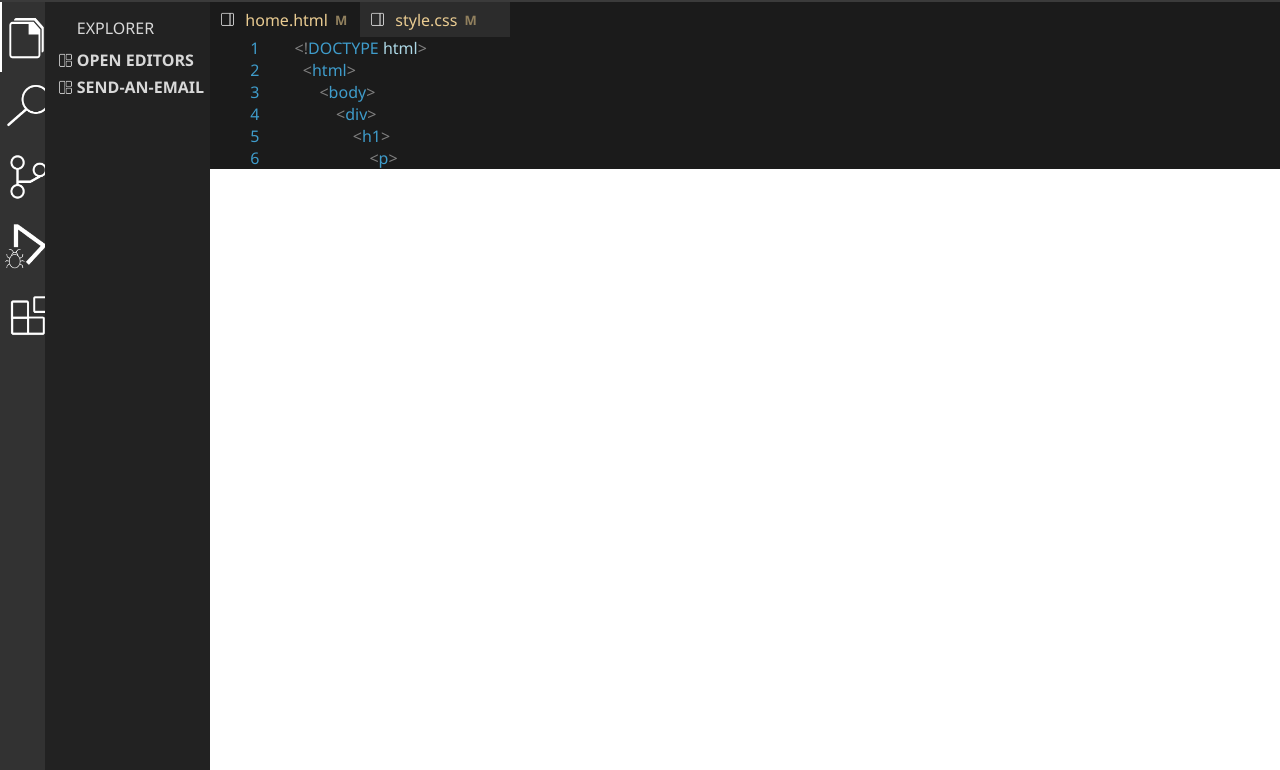
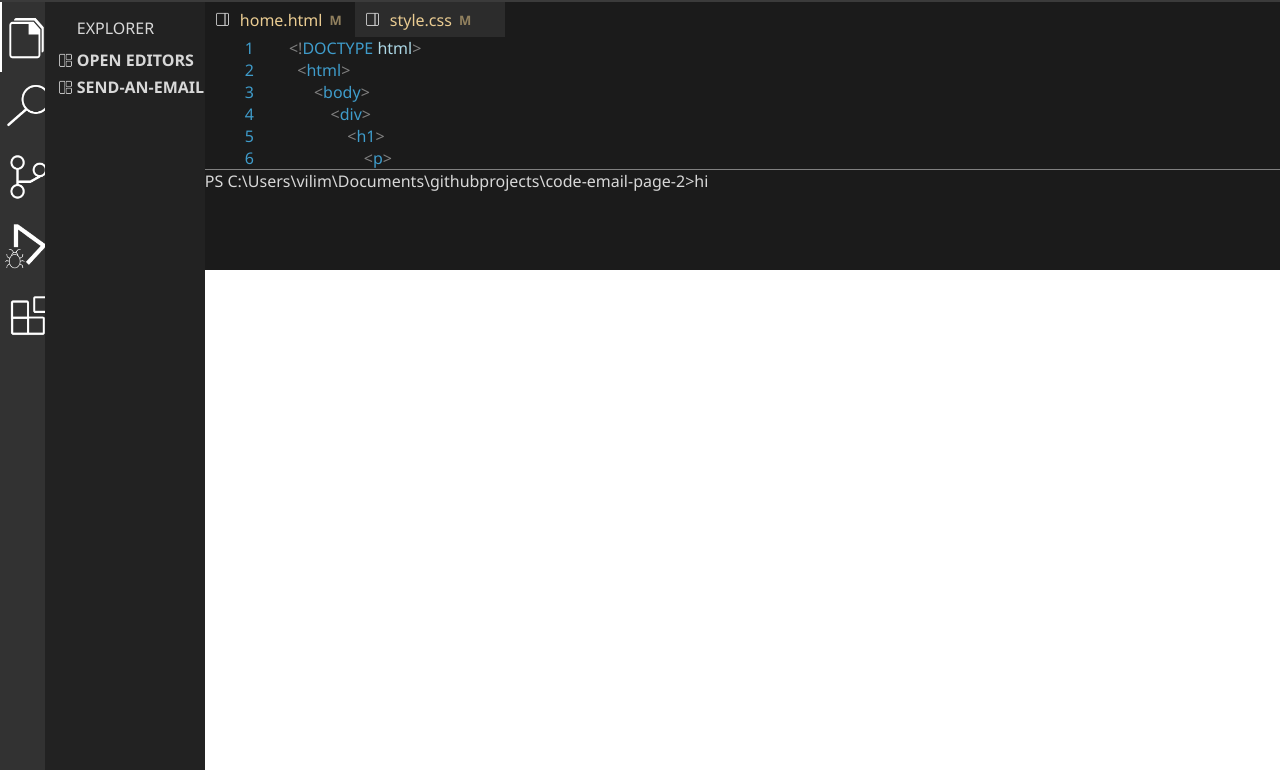
Before and after one commit to Gustas1/code-email-page, a plain HTML site: page home.html in a window 1280 px wide. Shown: the part 48-818 px from the top of the page. Drawn offline with Linux system fonts and the light colour scheme.

Commit message:
added terminal div

```diff
--- a/css/style.css
+++ b/css/style.css
@@ -249,3 +249,10 @@ pre {
 .code-symbols {
     color: grey;
 }
+
+.code-terminal {
+    font-family: monospace;
+    height: 100px;
+    width: 84vw;
+    border-top: 1px solid grey;
+}
--- a/home.html
+++ b/home.html
@@ -94,11 +94,12 @@
                             <pre>6                  <u class = "code-symbols">&lt</u><u class = "code-color">p</u><u class = "code-symbols">&gt</u></pre>
 
                         </div>
-
+                        <div class = "code-terminal">
+                            <p id = "terminal-text">PS C:\Users\vilim\Documents\githubprojects\code-email-page-2>hi</p>
+                        </div>
                     </div>
                 </div>
                 <div id = "footer">
-
                 </div>
             </div>
         <script src = "js/script.js"></script>
```
